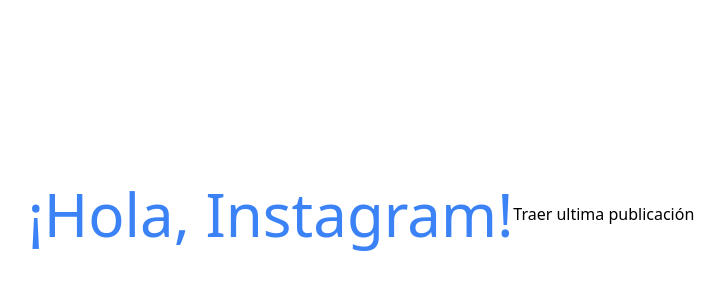
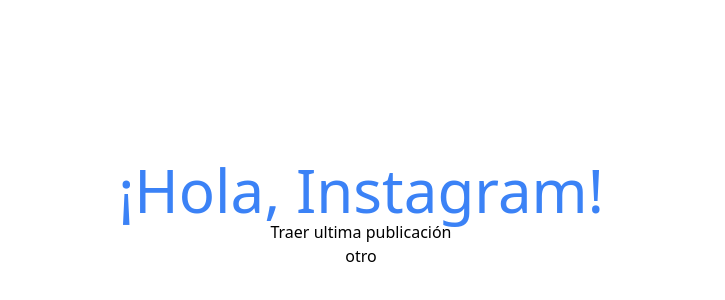
Before and after one commit to arielskap/playing-instagram, a Next.js app: page / in a window 1280 px wide. Shown: the part 186-486 px from the top of the page, without its empty margins (279-1004 px from the left). Built offline with nearby package versions, Linux system fonts and the light colour scheme.

Commit message:
Viendo que oinda

```diff
--- a/pages/index.tsx
+++ b/pages/index.tsx
@@ -4,14 +4,25 @@ import Layout from "@components/Layout"
 const Index: React.FC = () => {
 
 	const handleClick = () => {
-		const appId = 123175986433056
-		const redirectUrl = `playing-instagram.vercel.app`
-
-		fetch( `https://api.instagram.com/oauth/authorize
-				?client_id=${appId}
-				&redirect_uri=${redirectUrl}
-				&scope=user_profile,user_media
-				&response_type=code` )
+		// fetch( `https://www.instagram.com/ecstasy_ring/?__a=1` )
+		// 	.then( ( result ) => {
+		// 		return result.json()
+		// 	} ).catch( ( e ) => {
+		// 		console.log( e )
+		// 		return e
+		// 	} ).then( ( result ) => {
+		// 		console.log( result )
+		// 		return result
+		// 	} )
+		fetch( `https://www.instagram.com/ecstasy_ring/?__a=1`, {
+			method: `POST`,
+			body: JSON.stringify( {
+				client_id: 123175986433056,
+				client_secret: `873338430866df7c9899abd78280a8e9`,
+				grant_type: `authorization_code`,
+				code: `IGQVJWaS1GZAE5Iai1RU2dnNDVlTkFwVURFQ1hfUDRreGgyQU1zQWlJWWVhVzVPa25hakN0ODdyUndQUEl2cTlSUUc0dE1xM1E0cG50Qy1rVHRtZAjNoSHZACNm5WT2Fnd3pYOUlsa0RBamVBeDZAjMGhMcgZDZD`
+			} )
+		} )
 			.then( ( result ) => {
 				return result.json()
 			} ).catch( ( e ) => {
@@ -21,6 +32,24 @@ const Index: React.FC = () => {
 				console.log( result )
 				return result
 			} )
+		// IGQVJWaS1GZAE5Iai1RU2dnNDVlTkFwVURFQ1hfUDRreGgyQU1zQWlJWWVhVzVPa25hakN0ODdyUndQUEl2cTlSUUc0dE1xM1E0cG50Qy1rVHRtZAjNoSHZACNm5WT2Fnd3pYOUlsa0RBamVBeDZAjMGhMcgZDZD
+		// const appId = 123175986433056
+		// const redirectUrl = `playing-instagram.vercel.app`
+
+		// fetch( `https://api.instagram.com/oauth/authorize
+		// 		?client_id=${appId}
+		// 		&redirect_uri=${redirectUrl}
+		// 		&scope=user_profile,user_media
+		// 		&response_type=code` )
+		// 	.then( ( result ) => {
+		// 		return result.json()
+		// 	} ).catch( ( e ) => {
+		// 		console.log( e )
+		// 		return e
+		// 	} ).then( ( result ) => {
+		// 		console.log( result )
+		// 		return result
+		// 	} )
 		// const instagramUrl = `https://www.instagram.com/p/fA9uwTtkSN/`
 		// const accessToken = `6bf92fe3c5396340f44799c9b73d7970`
 
@@ -36,11 +65,28 @@ const Index: React.FC = () => {
 		// 	} )
 	}
 
+	const otro = () => {
+		const instagramUrl = `https://www.instagram.com/p/fA9uwTtkSN/`
+		const accessToken = `IGQVJWaS1GZAE5Iai1RU2dnNDVlTkFwVURFQ1hfUDRreGgyQU1zQWlJWWVhVzVPa25hakN0ODdyUndQUEl2cTlSUUc0dE1xM1E0cG50Qy1rVHRtZAjNoSHZACNm5WT2Fnd3pYOUlsa0RBamVBeDZAjMGhMcgZDZD`
+
+		fetch( `https://graph.facebook.com/v10.0/instagram_oembed?url=${instagramUrl}&access_token=${accessToken}` )
+			.then( ( result ) => {
+				return result.json()
+			} ).catch( ( e ) => {
+				console.log( e )
+				return e
+			} ).then( ( result ) => {
+				console.log( result )
+				return result
+			} )
+	}
+
 	return (
 		<Layout>
-			<div className='flex items-center justify-center w-screen h-screen'>
+			<div className='flex flex-col items-center justify-center w-screen h-screen'>
 				<HolaMundo />
 				<button type='button' onClick={handleClick}>Traer ultima publicación</button>
+				<button type='button' onClick={otro}>otro</button>
 			</div>
 		</Layout>
 	)
```
